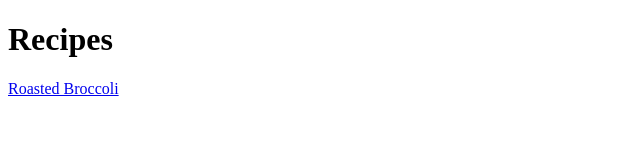
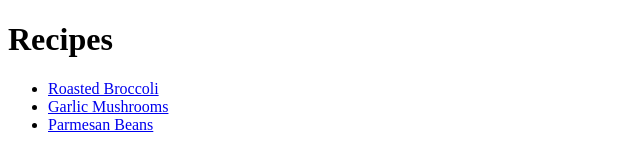
Before and after one commit to nekosoffy/od-recipes, a plain HTML site: page index.html in a window 1280 px wide. Shown: the whole page, without its empty margins (0-640 px from the left). Drawn offline with Linux system fonts and the light colour scheme.

Commit message:
Link and list all recipes in index.html

```diff
--- a/index.html
+++ b/index.html
@@ -6,6 +6,10 @@
 </head>
 <body>
     <h1>Recipes</h1>
-    <a href="./recipes/roasted-broccoli.html">Roasted Broccoli</a>
+    <ul>
+    <li><a href="./recipes/roasted-broccoli.html">Roasted Broccoli</a></li>
+    <li><a href="./recipes/garlic-mushrooms.html">Garlic Mushrooms</a></li>
+    <li><a href="./recipes/parmesan-beans.html">Parmesan Beans</a></li>
+    </ul>
 </body>
 </html>
```
